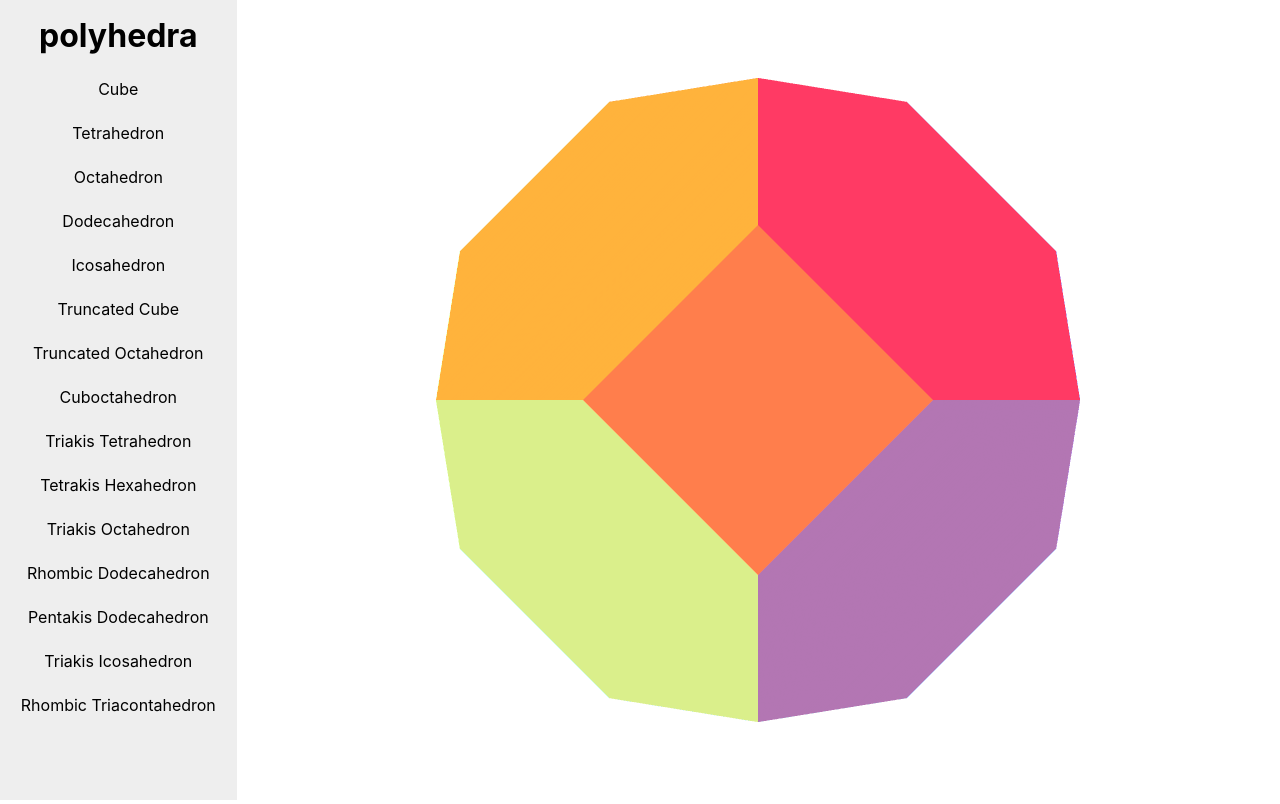
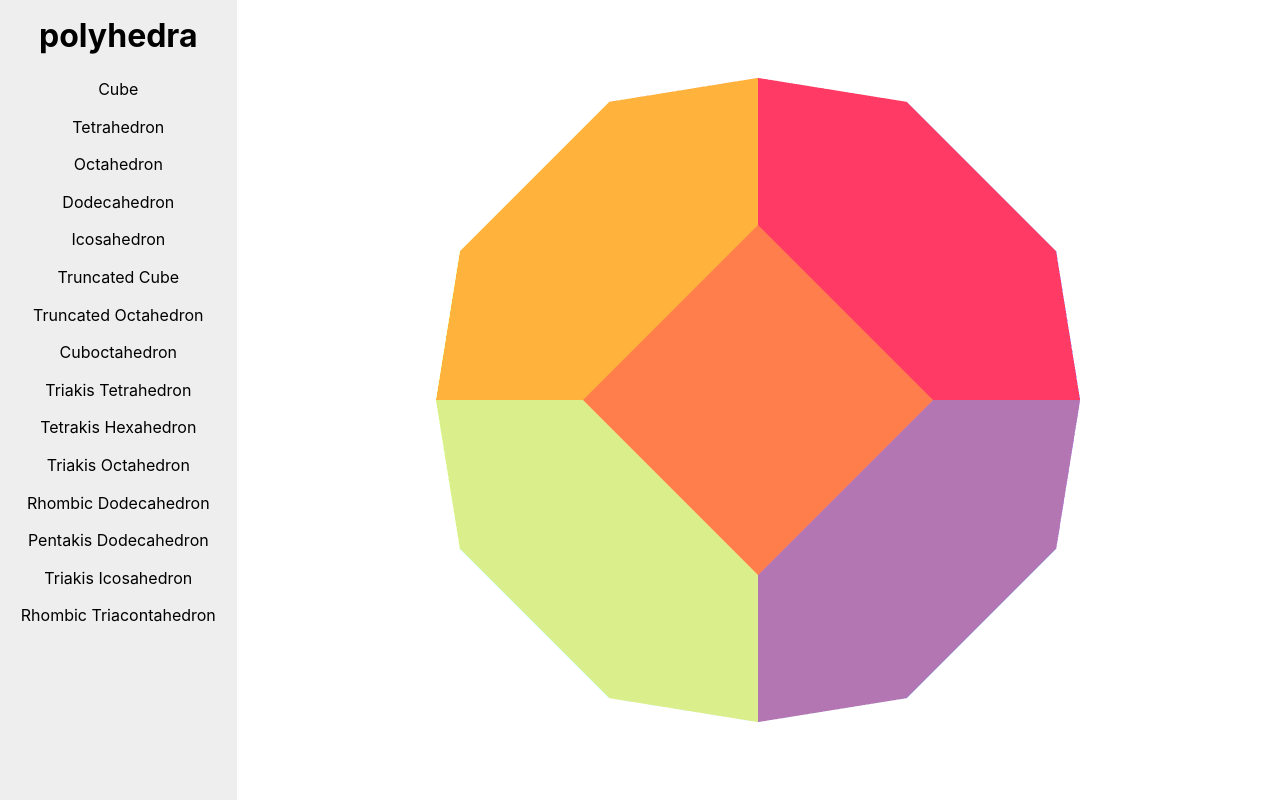
Before and after one commit to kriepiekrollie/polyhedra, a React (Create React App) app: page / in a window 1280 px wide. Built offline with nearby package versions, Linux system fonts and the light colour scheme.

Commit message:
I should make more space. maybe it's time for an actual good ui?

```diff
--- a/src/App.css
+++ b/src/App.css
@@ -38,7 +38,7 @@ body::-webkit-scrollbar {
 .optionMenu li {
   left:0vw;
 
-  margin: 1vh 1vw;
+  margin: 0.2vh 1vw;
   border-radius:10px;
 
   cursor:pointer;
```
